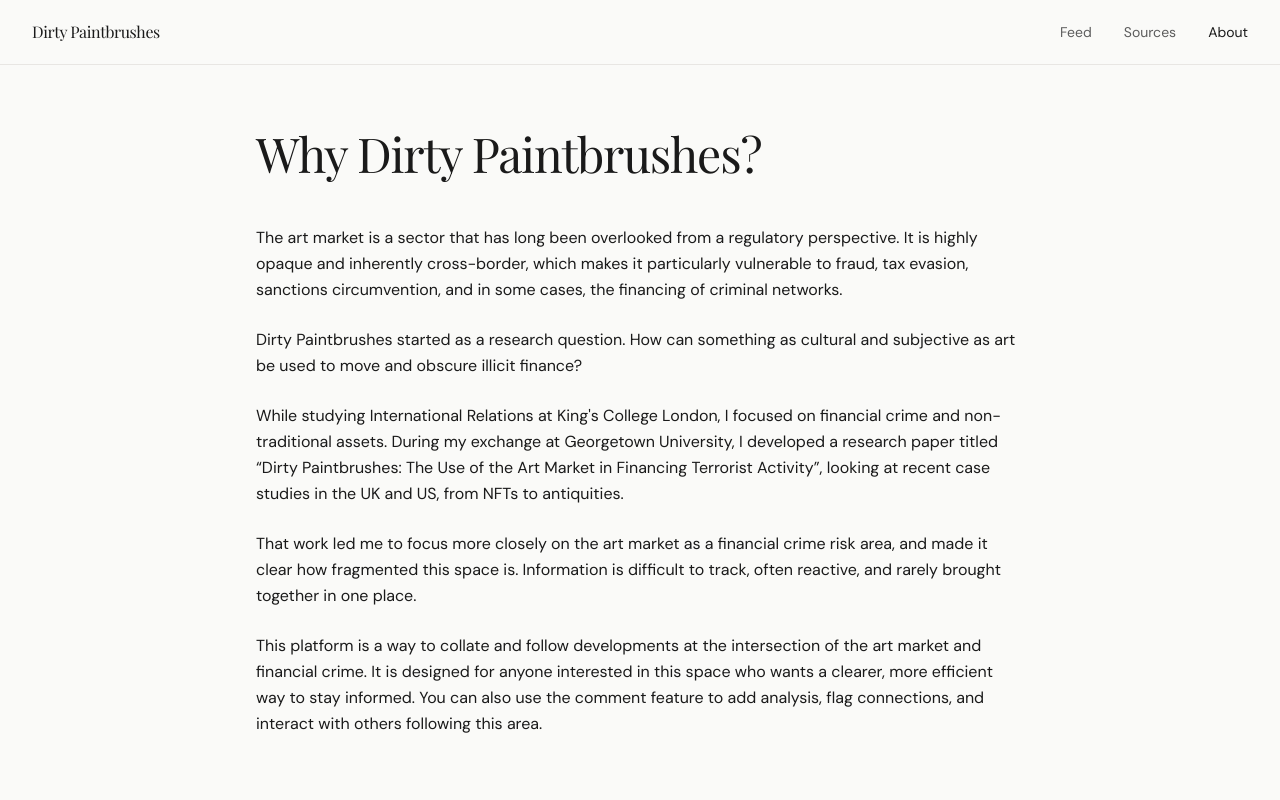
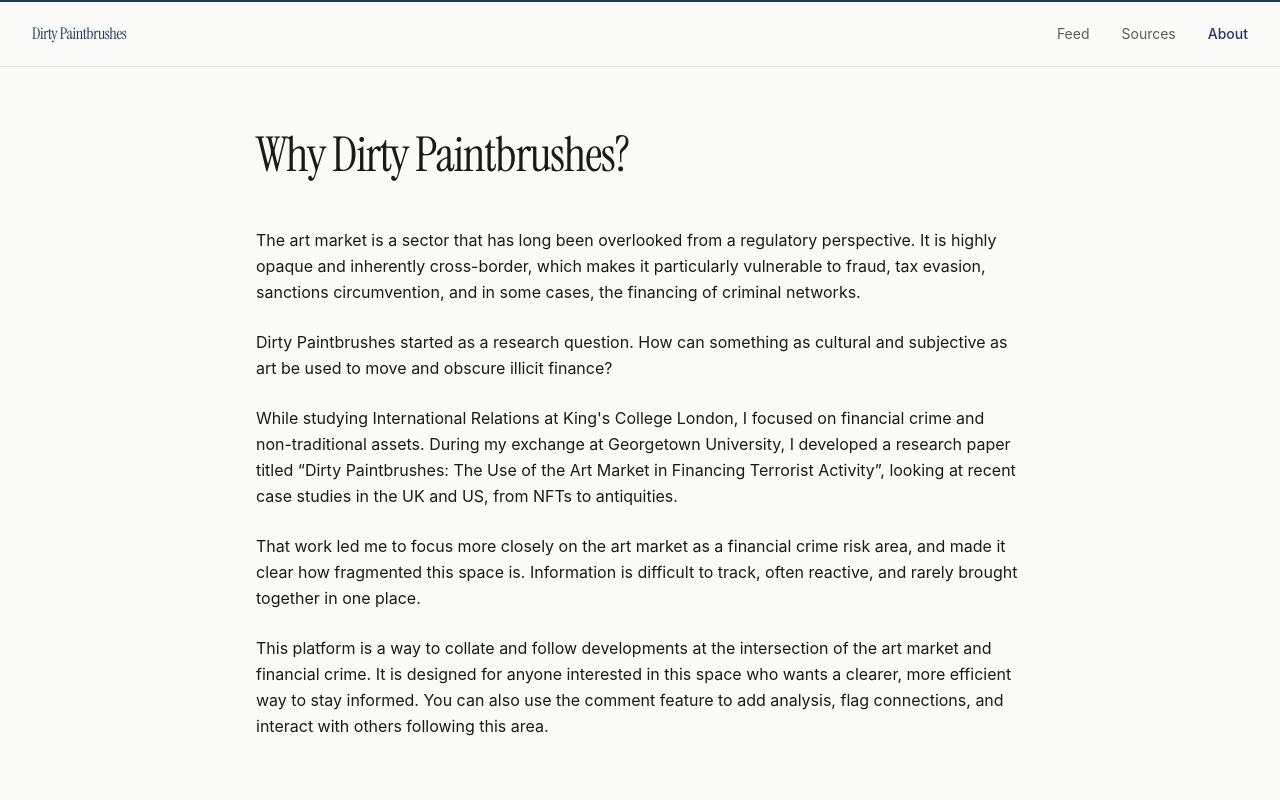
Before and after one commit to astriddrw/Dirty-Paintbrushes, a Next.js app: page /about in a window 1280 px wide. Shown: the top 800 px of the page. Built offline with nearby package versions, Linux system fonts and the light colour scheme.

Commit message:
update typography and colours

```diff
--- a/src/app/globals.css
+++ b/src/app/globals.css
@@ -52,7 +52,6 @@
 }
 
 @theme inline {
-  --font-sans: var(--font-sans, system-ui, sans-serif);
   --font-serif: var(--font-serif, Georgia, serif);
   --color-background: var(--background);
   --color-foreground: var(--foreground);
--- a/src/app/layout.tsx
+++ b/src/app/layout.tsx
@@ -1,18 +1,11 @@
 import type { Metadata } from 'next'
-import { Playfair_Display, DM_Sans } from 'next/font/google'
+import { Instrument_Serif } from 'next/font/google'
 import './globals.css'
 
-const playfairDisplay = Playfair_Display({
+const instrumentSerif = Instrument_Serif({
   subsets: ['latin'],
-  weight: ['400', '500', '600', '700'],
+  weight: '400',
   variable: '--font-serif',
-  display: 'swap',
-})
-
-const dmSans = DM_Sans({
-  subsets: ['latin'],
-  weight: ['300', '400', '500', '600'],
-  variable: '--font-sans',
   display: 'swap',
 })
 
@@ -27,8 +20,8 @@ export default function RootLayout({
   children: React.ReactNode
 }>) {
   return (
-    <html lang="en" className={`${playfairDisplay.variable} ${dmSans.variable} bg-background`}>
-      <body className="antialiased font-sans">
+    <html lang="en" className={`${instrumentSerif.variable} bg-background`}>
+      <body className="antialiased">
         {children}
       </body>
     </html>
--- a/src/components/article-row.tsx
+++ b/src/components/article-row.tsx
@@ -43,7 +43,7 @@ export function ArticleRow({ article, index }: ArticleRowProps) {
       <div className="flex-1 min-w-0">
         <Link
           href={`/articles/${article.id}`}
-          className="block text-base lg:text-lg font-serif font-medium text-foreground leading-snug mb-2 lg:mb-3 text-pretty hover:opacity-70 transition-opacity"
+          className="block text-base lg:text-lg font-serif font-medium text-foreground leading-snug mb-2 lg:mb-3 text-pretty hover:text-primary transition-colors"
         >
           {article.title}
         </Link>
--- a/src/components/feed-content.tsx
+++ b/src/components/feed-content.tsx
@@ -156,7 +156,7 @@ export function FeedContent({ articles }: FeedContentProps) {
                   className={cn(
                     "px-3 py-1.5 rounded-full text-xs font-medium transition-colors",
                     selectedCrimeTypes.has(type)
-                      ? "bg-foreground text-background"
+                      ? "bg-primary text-primary-foreground"
                       : "bg-muted text-muted-foreground hover:bg-muted/80"
                   )}
                 >
@@ -177,7 +177,7 @@ export function FeedContent({ articles }: FeedContentProps) {
                   className={cn(
                     "px-3 py-1.5 rounded-full text-xs font-medium transition-colors",
                     selectedArticleTypes.has(type)
-                      ? "bg-foreground text-background"
+                      ? "bg-primary text-primary-foreground"
                       : "bg-muted text-muted-foreground hover:bg-muted/80"
                   )}
                 >
--- a/src/components/navigation.tsx
+++ b/src/components/navigation.tsx
@@ -18,11 +18,14 @@ export function Navigation() {
   const [mobileMenuOpen, setMobileMenuOpen] = useState(false)
 
   return (
-    <header className="sticky top-0 z-50 bg-background border-b border-border">
+    <header className="sticky top-0 z-50 bg-background border-b border-border border-t-2 border-t-primary">
       <nav className="max-w-7xl mx-auto px-6 lg:px-8">
         <div className="flex items-center justify-between h-14 lg:h-16">
-          {/* Logo/Branding */}
-          <Link href="/" className="font-serif text-sm lg:text-base font-normal tracking-tight hover:opacity-70 transition-opacity">
+          {/* Logo — navy, serif, masthead feel */}
+          <Link
+            href="/"
+            className="font-serif text-sm lg:text-base font-normal tracking-tight text-primary hover:opacity-70 transition-opacity"
+          >
             Dirty Paintbrushes
           </Link>
 
@@ -33,10 +36,10 @@ export function Navigation() {
                 key={link.href}
                 href={link.href}
                 className={cn(
-                  "text-sm font-normal transition-colors hover:text-foreground",
+                  "text-sm font-normal transition-colors",
                   pathname === link.href
-                    ? "text-foreground"
-                    : "text-muted-foreground"
+                    ? "text-primary font-medium"
+                    : "text-muted-foreground hover:text-foreground"
                 )}
               >
                 {link.label}
@@ -70,7 +73,7 @@ export function Navigation() {
                   className={cn(
                     "text-sm font-normal transition-colors",
                     pathname === link.href
-                      ? "text-foreground"
+                      ? "text-primary font-medium"
                       : "text-muted-foreground"
                   )}
                 >
```
